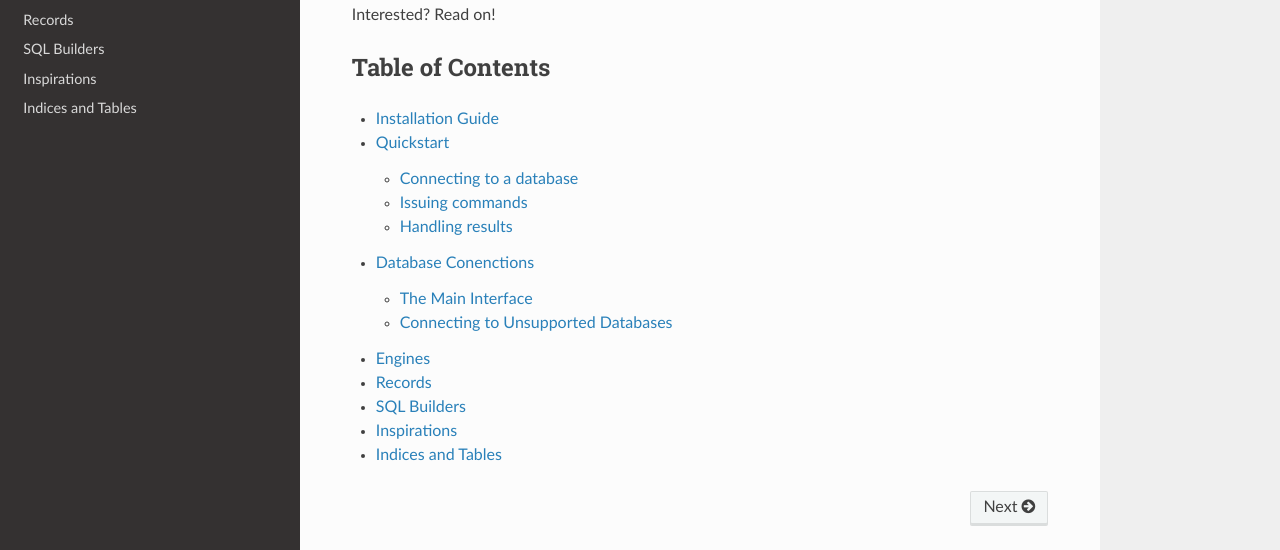
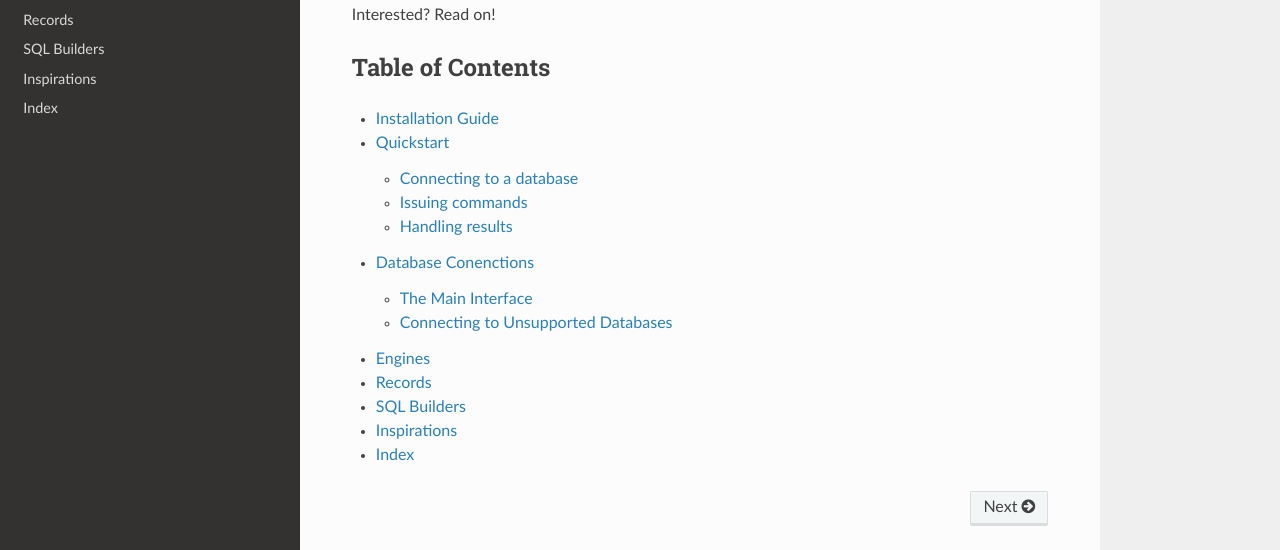
Before and after one commit to uranusjr/sqlian, a Sphinx documentation site: the page built from docs/source/index.rst, in a window 1280 px wide and 900 px high, scrolled down 786 px. Shown: the part 244-794 px from the top of the window. Built offline with Sphinx 7.4.7 and the Read the Docs theme 2.0.0, drawn with Linux system fonts in a browser that asks for light colours.

Commit message:
Move index to TOC

```diff
--- /dev/null
+++ b/docs/source/genindex.rst
@@ -0,0 +1,2 @@
+Content Index
+=============
--- a/docs/source/index.rst
+++ b/docs/source/index.rst
@@ -68,4 +68,4 @@
     records
     sql
     inspirations
-    indices-and-tables
+    genindex
--- a/docs/source/indices-and-tables.rst
+++ /dev/null
@@ -1,6 +0,0 @@
-Indices and Tables
-==================
-
-* :ref:`genindex`
-* :ref:`modindex`
-* :ref:`search`
```
